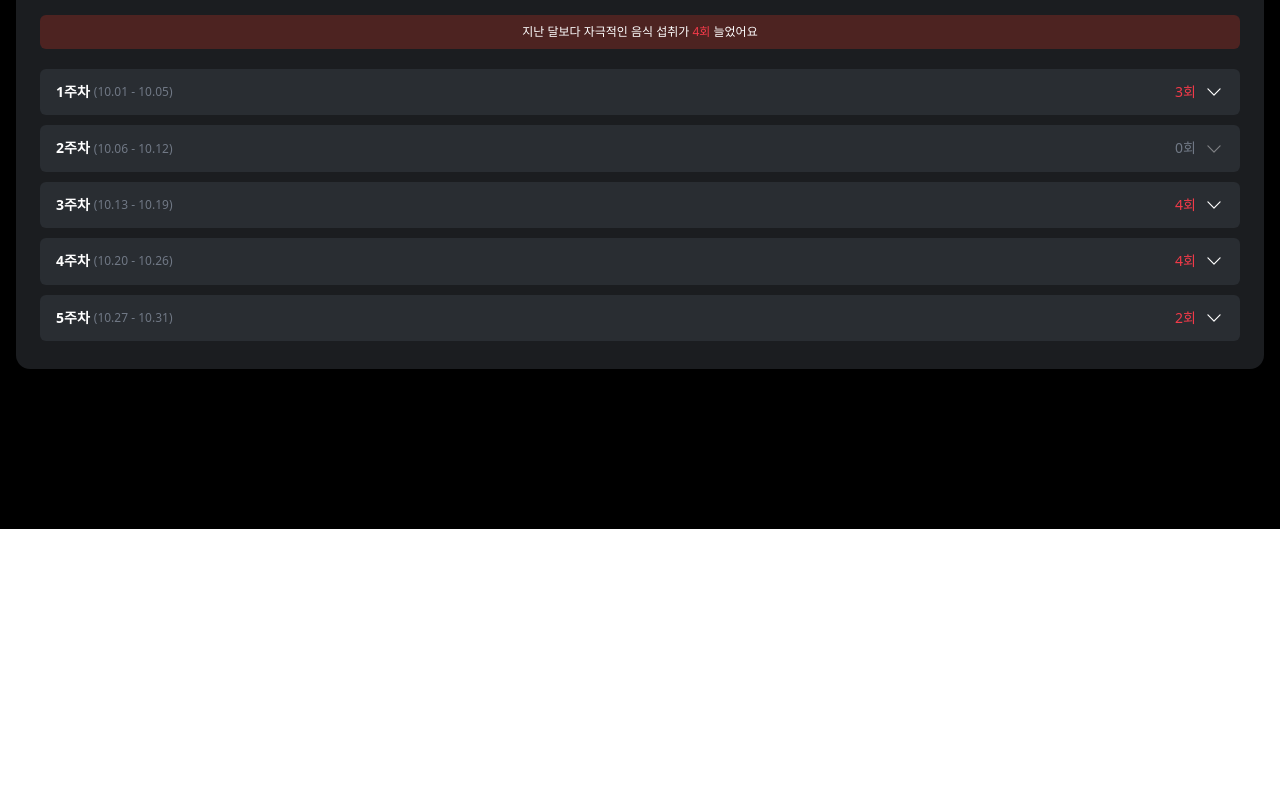
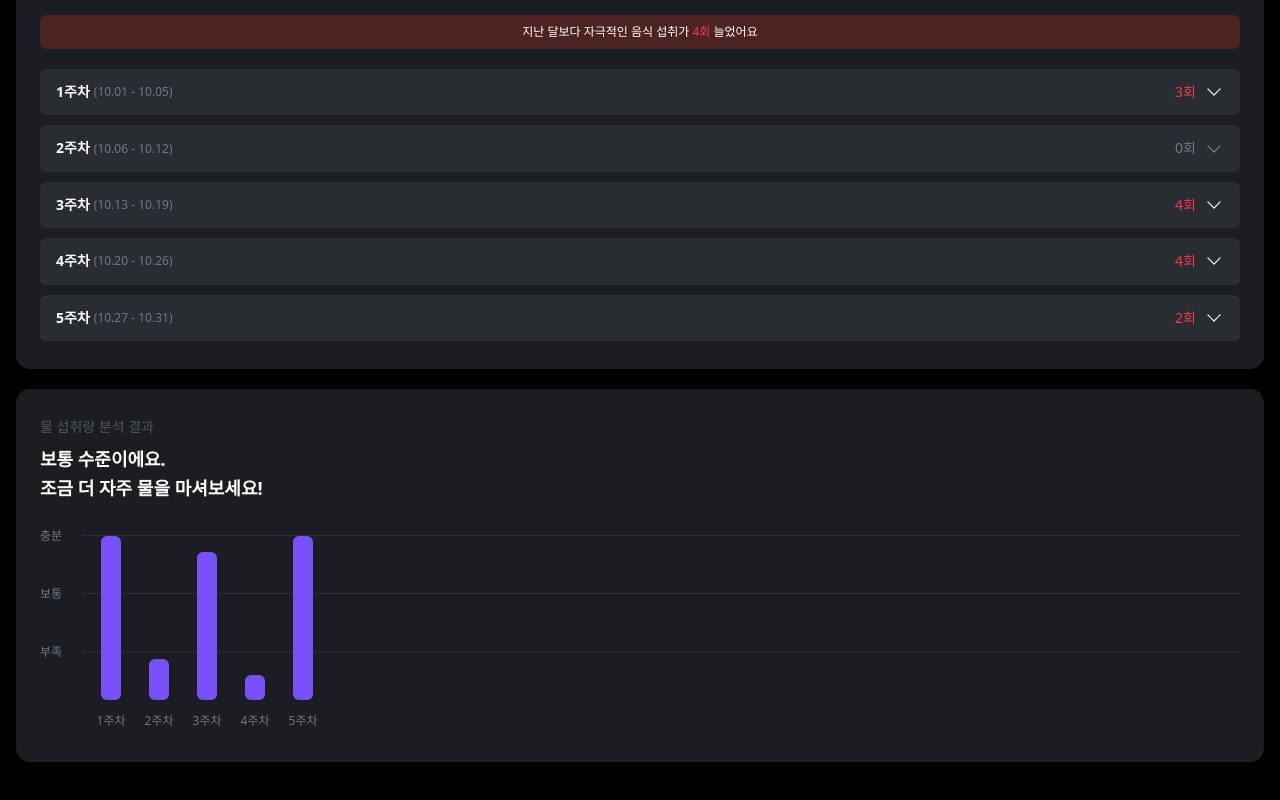
Before and after one commit to depromeet/dpm17-team4-client, a Next.js app in the folder web/: page /report/monthly in a window 1280 px wide. Shown: the part 1012-1812 px from the top of the page. Before the commit the page ends 1541 px from the top, so only its background shows below. Built offline with nearby package versions, Linux system fonts and the light colour scheme.

Commit message:
feat(web): 월간 리포트 물 섭취량 분석 결과 컴포넌트 목업

```diff
--- /dev/null
+++ b/web/src/app/(with-bottom-navigation)/report/_components/NWaterReport.tsx
@@ -0,0 +1,61 @@
+'use client';
+
+import { useState } from 'react';
+import { mockMonthlyReportData } from '../monthly/mockData';
+import { Tooltip } from './Tooltip';
+
+const WATER_MAX_VALUE = 2000;
+const WATER_HEIGHT = 164;
+
+export const NWaterReport = () => {
+  const [isTooltipVisible, setIsTooltipVisible] = useState<string | null>(null);
+
+  return (
+    <div className="bg-[#1B1D20] rounded-[14px] py-7 px-6 w-full">
+      <p className="text-[#4E5560] text-body3-m mb-2">물 섭취량 분석 결과</p>
+      <p className="text-white text-[18px] font-semibold mb-6 whitespace-pre-line">
+        {mockMonthlyReportData.water.message}
+      </p>
+      <div className="flex flex-col items-center justify-center gap-10 w-full relative pb-[73px]">
+        {['충분', '보통', '부족'].map((item) => (
+          <div
+            key={item}
+            className="w-full flex items-center justify-between gap-5"
+          >
+            <p className="text-body4-m text-[#707885] whitespace-nowrap">
+              {item}
+            </p>
+            <div className="w-full border-t border-[#292D32]" />
+          </div>
+        ))}
+
+        <div className="flex items-center gap-7 absolute top-[9px] right-[6px] left-[61px]">
+          {mockMonthlyReportData.water.items.map((waterItem) => (
+            <div key={waterItem.name} className="w-5 h-[194px]">
+              <div className="h-full w-full flex flex-col gap-3 items-center justify-end">
+                <button
+                  type="button"
+                  className="relative rounded-[6px] bg-[#7850FB] w-5"
+                  onMouseEnter={() => setIsTooltipVisible(waterItem.name)}
+                  onMouseLeave={() => setIsTooltipVisible(null)}
+                  style={{
+                    height: `${(waterItem.value / WATER_MAX_VALUE) * WATER_HEIGHT}px`,
+                  }}
+                >
+                  <div className="z-9999 absolute -top-[46px] left-0 right-0 pointer-events-none">
+                    {isTooltipVisible === waterItem.name && (
+                      <Tooltip value={Math.round(waterItem.value)} />
+                    )}
+                  </div>
+                </button>
+                <p className="text-body4-m text-[#707885] whitespace-nowrap">
+                  {waterItem.name}
+                </p>
+              </div>
+            </div>
+          ))}
+        </div>
+      </div>
+    </div>
+  );
+};
--- /dev/null
+++ b/web/src/app/(with-bottom-navigation)/report/_components/Tooltip.tsx
@@ -0,0 +1,27 @@
+export const Tooltip = ({ value }: { value: number }) => {
+  const calculateValue = value > 2000.0 ? '2L 이상' : `${value}ml`;
+  return (
+    <div className="flex flex-col items-center justify-center">
+      <div className="flex h-7.5 rounded-[66px] bg-white/12 px-3 py-1.5 shadow-tooltip backdrop-blur-sm">
+        <p className="text-body4-sb text-white text-center whitespace-nowrap">
+          {calculateValue}
+        </p>
+      </div>
+      <svg
+        role="img"
+        aria-label="tooltip"
+        width="10"
+        height="8"
+        viewBox="0 0 10 8"
+        fill="none"
+        xmlns="http://www.w3.org/2000/svg"
+      >
+        <path
+          d="M4.152 6.6432C4.54367 7.26987 5.45633 7.26987 5.848 6.6432L10 0H0L4.152 6.6432Z"
+          fill="white"
+          fillOpacity="0.12"
+        />
+      </svg>
+    </div>
+  );
+};
--- a/web/src/app/(with-bottom-navigation)/report/monthly/mockData.ts
+++ b/web/src/app/(with-bottom-navigation)/report/monthly/mockData.ts
@@ -227,7 +227,7 @@ export const mockMonthlyReportData: MonthlyReportMockData = {
     ],
   },
   water: {
-    message: '보통 수준이에요. 조금 더 자주 물을 마셔보세요!',
+    message: '보통 수준이에요.\n조금 더 자주 물을 마셔보세요!',
     items: [
       {
         name: '1주차',
--- a/web/src/app/(with-bottom-navigation)/report/monthly/page.tsx
+++ b/web/src/app/(with-bottom-navigation)/report/monthly/page.tsx
@@ -1,3 +1,4 @@
+import { NWaterReport } from '../_components/NWaterReport';
 import { DefecationAnalysis } from './_components/DefecationAnalysis';
 import { MonthlyFoodReport } from './_components/MonthlyFoodReport';
 import { MonthlyScore } from './_components/MonthlyScore';
@@ -8,6 +9,7 @@ export default function MonthlyReportPage() {
       <MonthlyScore />
       <DefecationAnalysis />
       <MonthlyFoodReport />
+      <NWaterReport />
     </div>
   );
 }
--- a/web/tailwind.config.ts
+++ b/web/tailwind.config.ts
@@ -76,6 +76,9 @@ module.exports = {
           600: '#F4B005',
         },
       },
+      boxShadow: {
+        tooltip: '0 4px 8px 0 rgba(0, 0, 0, 0.25)',
+      },
     },
   },
   plugins: [],
```
Also changed, not shown: web/src/app/(with-bottom-navigation)/report/monthly/_components/assets/Polygon.svg (added).
